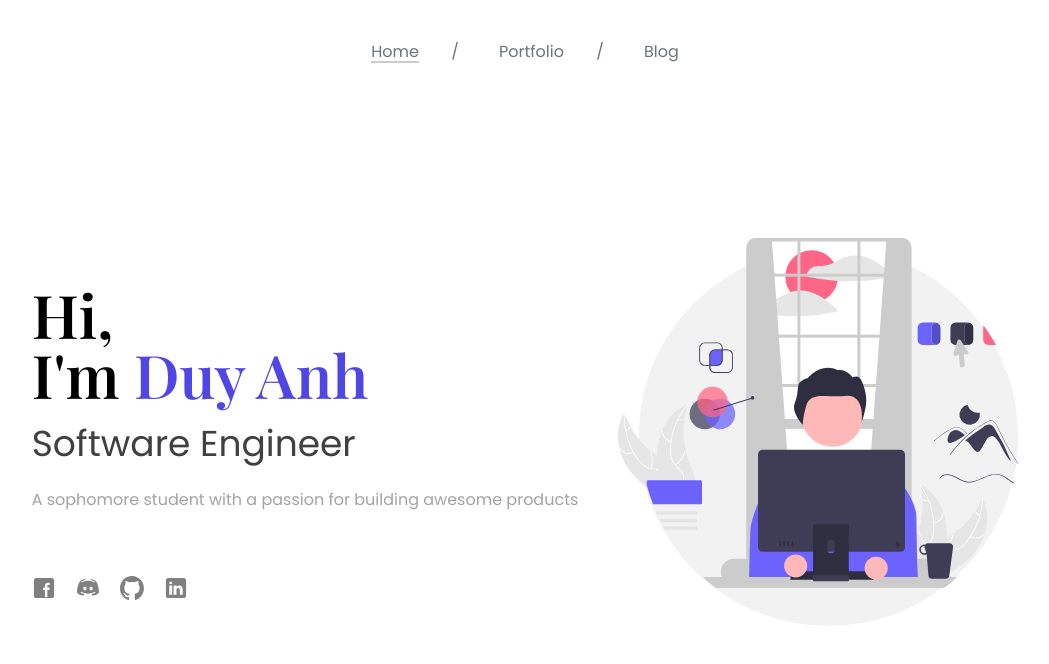
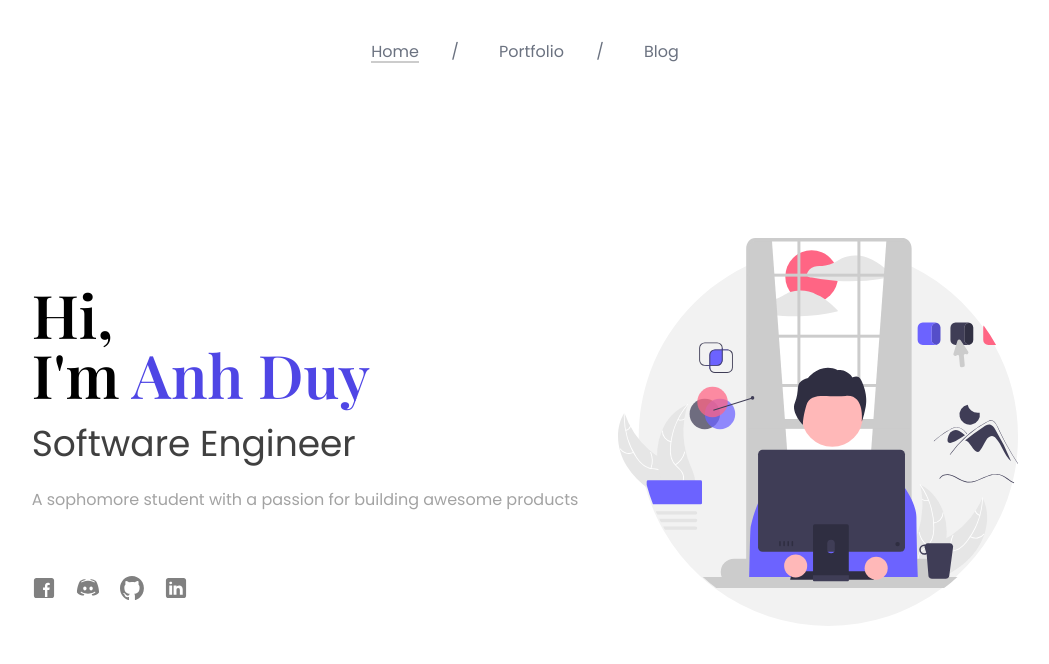
Before and after one commit to anhcraft/anhcraft.github.io, a Vue app: page / in a window 1280 px wide. Shown: the top 664 px of the page, without its empty margins (115-1164 px from the left). Built offline with nearby package versions, Linux system fonts and the light colour scheme.

Commit message:
Update HomePage.vue

```diff
--- a/src/views/HomePage.vue
+++ b/src/views/HomePage.vue
@@ -6,7 +6,7 @@ import {ArrowRightIcon} from '@heroicons/vue/16/solid'
   <div class="grow flex flex-col-reverse lg:flex-row lg:place-items-center place-content-center m-auto">
     <div class="contents">
       <div class="leading-8">
-        <h1 class="font-serif	text-6xl py-5">Hi,<br/>I'm <span class="text-indigo-600">Duy Anh</span></h1>
+        <h1 class="font-serif	text-6xl py-5">Hi,<br/>I'm <span class="text-indigo-600">Anh Duy</span></h1>
         <h2 class="text-4xl text-neutral-700">Software Engineer</h2>
         <p class="text-neutral-400 py-5">A sophomore student with a passion for building awesome products</p>
         <!--<button class="bg-indigo-600 px-4 py-2 rounded-md	text-white hire-btn flex items-center" v-on:click="$router.push('/services')">
```
